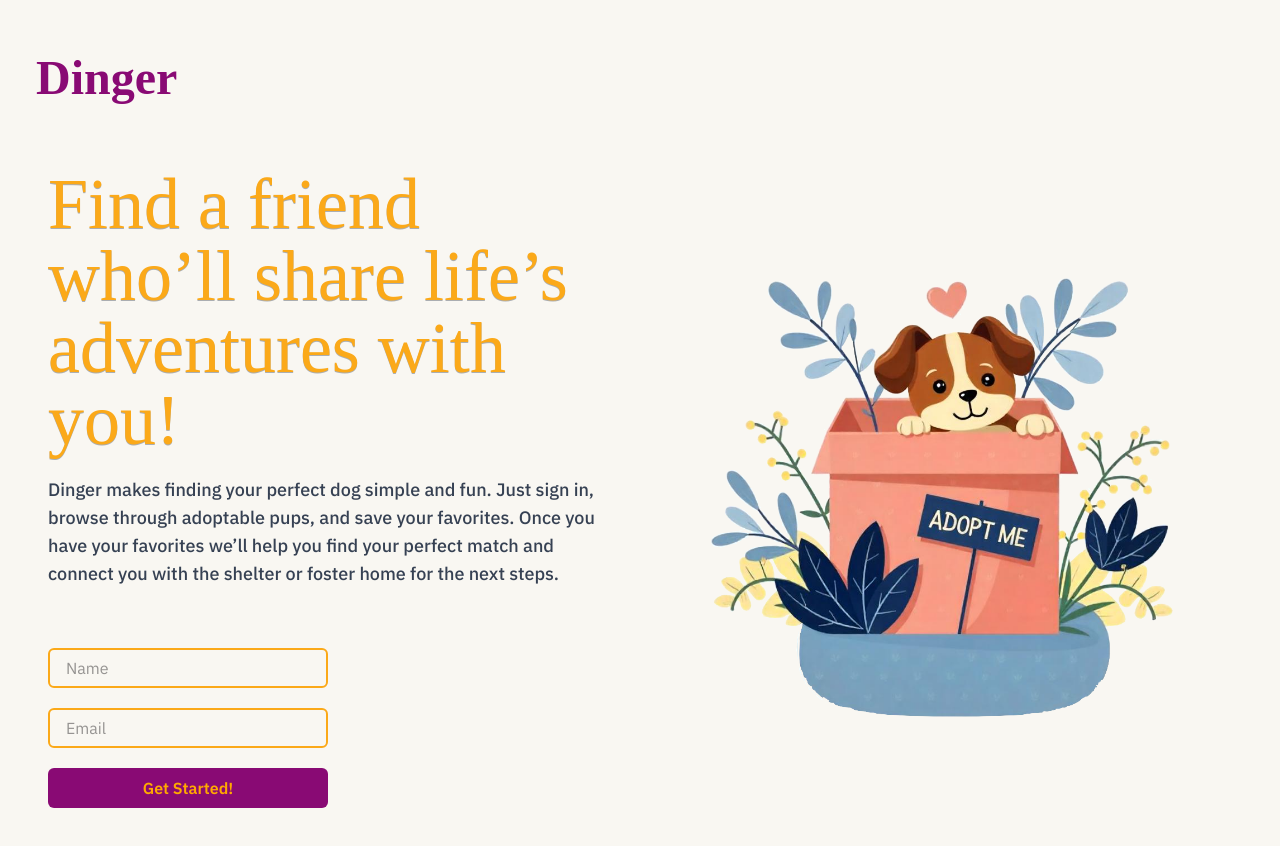
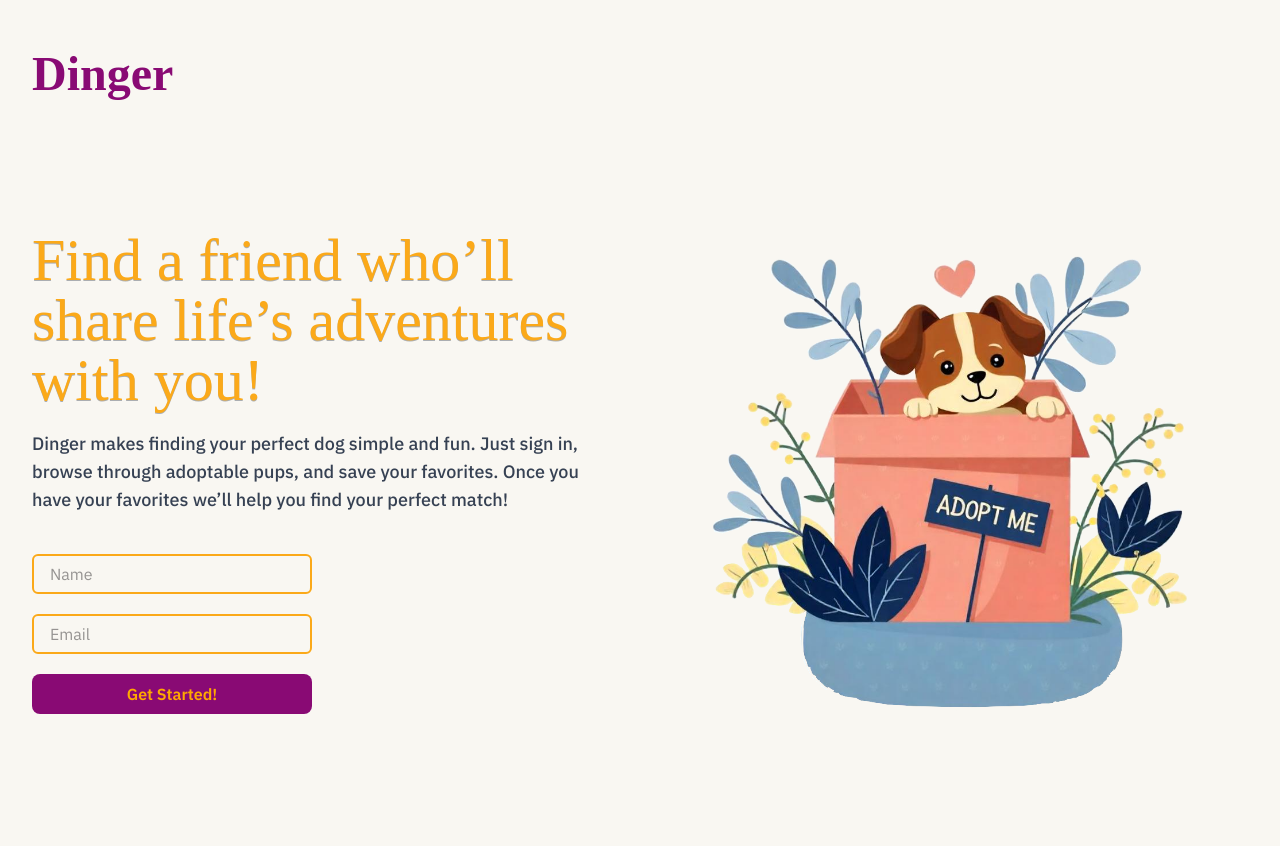
Before and after one commit to Felicity05/dog-adoption-app, a React (Vite) app: page / in a window 1280 px wide. Shown: the top 846 px of the page. After the commit the page ends 800 px from the top, so only its background shows below. Built offline with nearby package versions, Linux system fonts and the light colour scheme.

Commit message:
styling fixes

```diff
--- a/src/App.css
+++ b/src/App.css
@@ -2,16 +2,18 @@
   width: 100%;
   min-height: 100vh; /* Ensure the root takes full viewport height */
   margin: 0 auto;
-  padding: 1rem;
+  /* padding: 1rem; */
   text-align: left;
 }
 
 /* Center the content and constrain its width */
 .container {
+  display: flex;
+  justify-content: center;
   width: 100%;
   max-width: 1536px; /* Adjust this value as needed for 4K screens */
   margin: 0 auto;
-  padding: 1rem;
+  padding: 0 1rem;
 }
 
 /* Ensure the main content area is centered and responsive */
@@ -19,5 +21,5 @@ main {
   width: 100%;
   max-width: 1536px; /* Match the container width */
   margin: 0 auto;
-  padding: 1rem;
+  padding: 0 1rem;
 }
--- a/src/Components/Card.tsx
+++ b/src/Components/Card.tsx
@@ -13,12 +13,14 @@ const Card: React.FC<CardProps> = ({ dog, location }) => {
    const favorited = isFavorited(dog.id);
 
    return (
-      <div className="w-full max-w-[300px] rounded overflow-hidden shadow-lg bg-white relative">
+      <div className="w-full max-w-[300px] rounded-xl overflow-hidden bg-white relative
+                     shadow-[0_0_20px_rgba(0,0,0,0.15)]">
 
-         {/* Heart Icon in Top Right */}
+         {/* Heart Icon in Top Right -- change color to purple */}
          <button
             onClick={() => toggleFavorite(dog.id)}
-            className="absolute top-2 right-2 p-1 rounded-full bg-white/70 hover:bg-white shadow-md z-10">
+            className="absolute top-2 right-2 p-1 rounded-full bg-white/70 hover:bg-white shadow-md z-10
+                        ">
             <HeartIcon size={24}
                className={favorited ? "text-red-500 fill-red-500" : "text-gray-500"}
             />
--- a/src/Components/Filters.tsx
+++ b/src/Components/Filters.tsx
@@ -10,7 +10,7 @@ const Filters: React.FC = () => {
    const { resetFilters } = useFiltersStore();
 
    return (
-      <div className="p-5 bg-white rounded-lg shadow-lg space-y-4 w-full">
+      <div className="p-5 bg-white rounded-xl shadow-lg space-y-4 w-full">
          {/* Title */}
          <h2 className="text-xl font-bold text-center">Refine Your Search</h2>
 
--- a/src/Components/MagentaButton.tsx
+++ b/src/Components/MagentaButton.tsx
@@ -13,7 +13,7 @@ const MagentaButton: React.FC<MagentaButtonProps> = ({
                                                          disabled = false,
                                                          buttonType = 'primary',
                                                      }) => {
-    const baseClasses = `px-15 py-2 font-semibold rounded-md focus:outline-none w-full md:w-70
+    const baseClasses = `px-15 py-2 font-semibold rounded-lg focus:outline-none w-full md:w-70
                         flex justify-center`;
     const buttonStyles = {
         primary: `bg-[#890A74] text-[#FFA900] hover:bg-[#FFA900] hover:text-[#890A74] `,
--- a/src/Components/Navbar.tsx
+++ b/src/Components/Navbar.tsx
@@ -7,7 +7,7 @@ import { favoritesStore } from '../store/favoritesStore';
 const Navbar: React.FC = () => {
     const navigate = useNavigate();
     const location = useLocation();
-    const {favoritesCount} = favoritesStore();
+    const { favoritesCount } = favoritesStore();
     const [isAtTop, setIsAtTop] = useState(true);
 
     // Handle logout: clear user session and redirect to login page
@@ -29,31 +29,31 @@ const Navbar: React.FC = () => {
 
 
     return (
-        <nav className={`w-full mx-auto sticky top-0 z-50 transition-all duration-300
-                     ${isAtTop ? '' : 'bg-[rgba(54,65,83,0.4)] shadow-lg backdrop-blur-lg rounded-lg'
+        <nav className={`w-full sticky top-0 z-75 transition-all duration-300
+                     ${isAtTop ? '' : 'bg-[#F9F7F2] shadow-md'
             }`}>
-            <div className="px-3 lg:px-5">
+            <div className="px-3 lg:px-5 max-w-7xl mx-auto max-w-7xl">
 
                 <div className="flex justify-between h-16 items-center">
 
                     {/* App Logo/Name */}
                     <div className="flex items-center">
                         <p onClick={() => navigate("/search")}
-                         className="text-4xl pt-1 md:text-5xl font-bold font-['Laurens'] text-[#890A74]
+                            className="text-4xl pt-1 pl-3 md:text-5xl font-bold font-['Laurens'] text-[#890A74]
                                     cursor-pointer hover:text-[#FFA900]">
                             Dinger
                         </p>
                     </div>
 
                     {/* User Icons */}
-                    { location.pathname !== "/" && (
+                    {location.pathname !== "/" && (
                         <div className="flex items-center space-x-2">
                             {/* User Favorites Icon */}
                             <button
                                 onClick={() => navigate("/account")}
                                 className="text-[#890A74] hover:text-[#FFA900] transition-colors relative"
                             >
-                                <HeartIcon size={28} className="hover:fill-[#FFA900]" />
+                                <HeartIcon size={26} className="hover:fill-[#FFA900]" />
                                 {favoritesCount > 0 && (
                                     <span className="absolute -top-2 -right-2 bg-[#FFA900] text-[#890A74] text-xs font-bold rounded-full h-5 w-5 flex items-center justify-center">
                                         {favoritesCount}
@@ -65,7 +65,7 @@ const Navbar: React.FC = () => {
                                 onClick={() => navigate("/account")}
                                 className="text-[#890A74] hover:text-[#FFA900] transition-colors"
                             >
-                                <User size={28} />
+                                <User size={26} />
                             </button>
 
                             {/* Logout Icon */}
@@ -73,7 +73,7 @@ const Navbar: React.FC = () => {
                                 onClick={handleLogout}
                                 className="text-[#890A74] hover:text-[#FFA900] transition-colors"
                             >
-                                <LogOut size={28} />
+                                <LogOut size={26} />
                             </button>
                         </div>
                     )}
--- a/src/Pages/AccountPage.tsx
+++ b/src/Pages/AccountPage.tsx
@@ -39,14 +39,15 @@ const AccountPage: React.FC = () => {
 
 
             {/* Favorite Dogs */}
-            <div className="w-full mt-6 p-6 rounded-lg
+            <div className="w-full mt-6 mb-15 p-6 rounded-lg
                             isolate aspect-video bg-white/20 shadow-lg ring-1 ring-gray-700/20 backdrop-blur-lg">
 
                 <div className="flex gap-4">
                 <h2 className="text-3xl font-bold text-[#890A74]">Your Favorite Dogs</h2>
-                    <button onClick={handleCleanFavorites} className="text-[#890A74] hover:text-[#FFA900] transition-colors">
-                        <Trash2Icon size={28} className={`${favoritesDogs.length > 0 ? "fill-[#ffa900] hover:fill-none" : ""}`} />
-                </button>
+                    {favorites.length > 0 &&
+                        <button onClick={handleCleanFavorites} className="text-[#890A74] hover:text-[#FFA900] transition-colors">
+                            <Trash2Icon size={28} className={`${favoritesDogs.length > 0 ? "fill-[#ffa900] hover:fill-none" : ""}`} />
+                        </button>}
                 </div>
 
                 {/* Match Me Button */}
--- a/src/Pages/DogSearchPage.tsx
+++ b/src/Pages/DogSearchPage.tsx
@@ -70,7 +70,7 @@ export const DogSearchPage = () => {
    return (
       <div className="flex flex-col justify-center items-center w-full p-4">
          {/* Header Section */}
-         <div className="flex flex-col gap-2 justify-center items-center text-[#090325] my-3 text-center">
+         <div className="flex flex-col gap-2 justify-center items-center text-[#300d38] my-3 text-center">
             <h1 className="font-bold font-['Laurens'] text-3xl md:text-5xl">
                Find Your Newest Friend!
             </h1>
--- a/src/Pages/Layout.tsx
+++ b/src/Pages/Layout.tsx
@@ -7,16 +7,16 @@ interface LayoutProps {
 
 const Layout: React.FC<LayoutProps> = ({ children }) => {
     return (
-        <div className="min-h-screen flex flex-col">
+        <div className="w-full min-h-screen flex flex-col">
             {/* Navbar */}
-            <div className="w-full flex justify-center my-7 sticky top-0 z-50">
-                <div className="w-full max-w-7xl">
+            <div className="w-full flex justify-center my-10 sticky top-0 z-50">
+                <div className="w-full">
                     <Navbar />
                 </div>
             </div>
 
             {/* Main Content */}
-            <main className="flex-1 flex justify-center items-center p-4">
+            <main className="flex-1 flex justify-center items-center px-4">
                 <div className="container">
                     {children}
                 </div>
--- a/src/Pages/LoginPage.tsx
+++ b/src/Pages/LoginPage.tsx
@@ -24,20 +24,19 @@ export const LoginPage = () => {
     }
 
     return (
-        <div className="grid grid-cols-1 md:grid-cols-2 gap-10 w-full">
+        <div className="grid grid-cols-1 md:grid-cols-2 gap-10 w-full max-w-7xl overflow-hidden">
             {/* Left Column: Text and Login Form */}
             <div className='flex flex-col gap-5 justify-center items-start'>
                 <h1 className='text-[#FBA919] font-[Laurens] [text-shadow:_0_1px_0_rgb(54_65_83_/_40%)]
-                                 text-4xl md:text-5xl lg:text-7xl'>
+                                 text-3xl md:text-4xl lg:text-6xl'>
                     Find a friend who’ll share life’s adventures with you!
                 </h1>
-                <p className='text-gray-700 font-medium text-base md:text-lg'>
+                <p className='text-gray-700 font-medium text-sm md:text-base lg:text-lg'>
                     Dinger makes finding your perfect dog simple and fun.
                     Just sign in, browse through adoptable pups, and save your favorites.
-                    Once you have your favorites we’ll help you find your perfect match and
-                    connect you with the shelter or foster home for the next steps.
+                    Once you have your favorites we’ll help you find your perfect match!
                 </p>
-                <div className="flex flex-col gap-5 pt-10 w-full">
+                <div className="flex flex-col gap-5 pt-5 w-full">
                     <input
                         type="name"
                         name="name"
```
